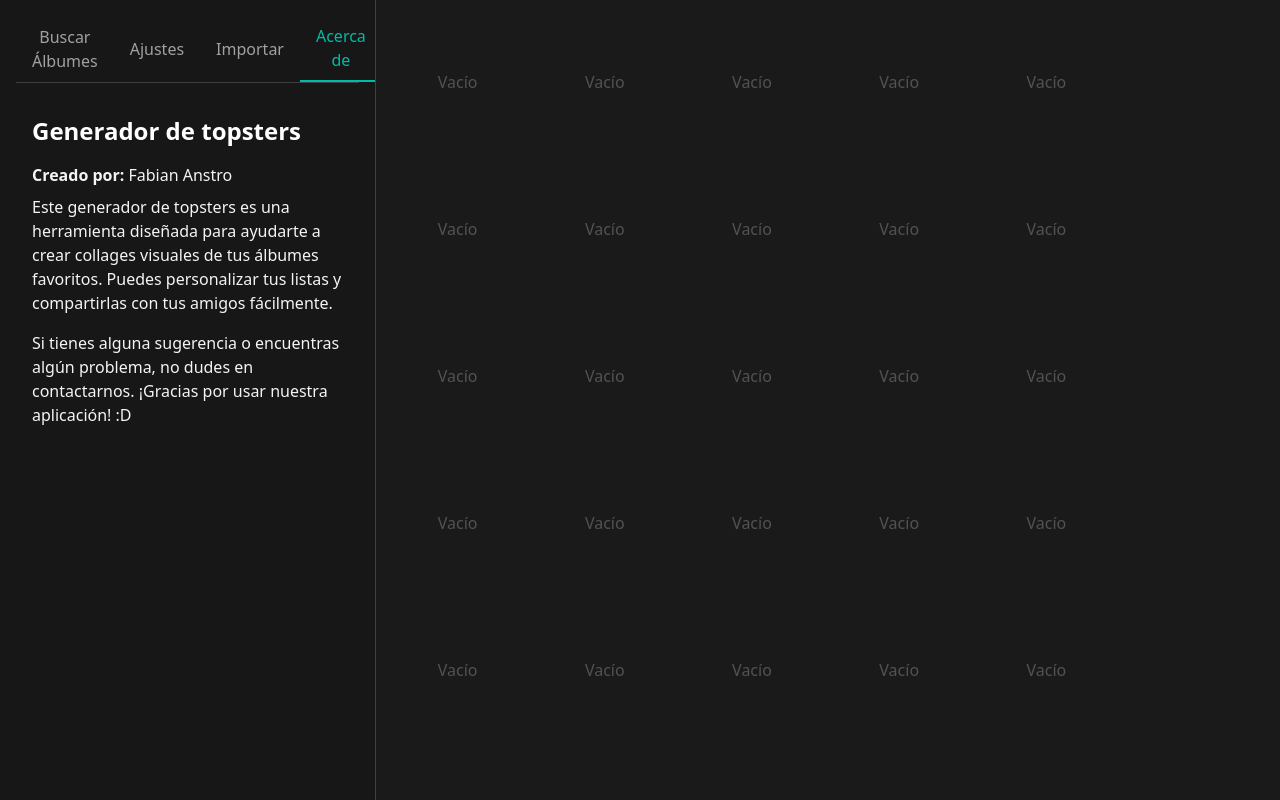
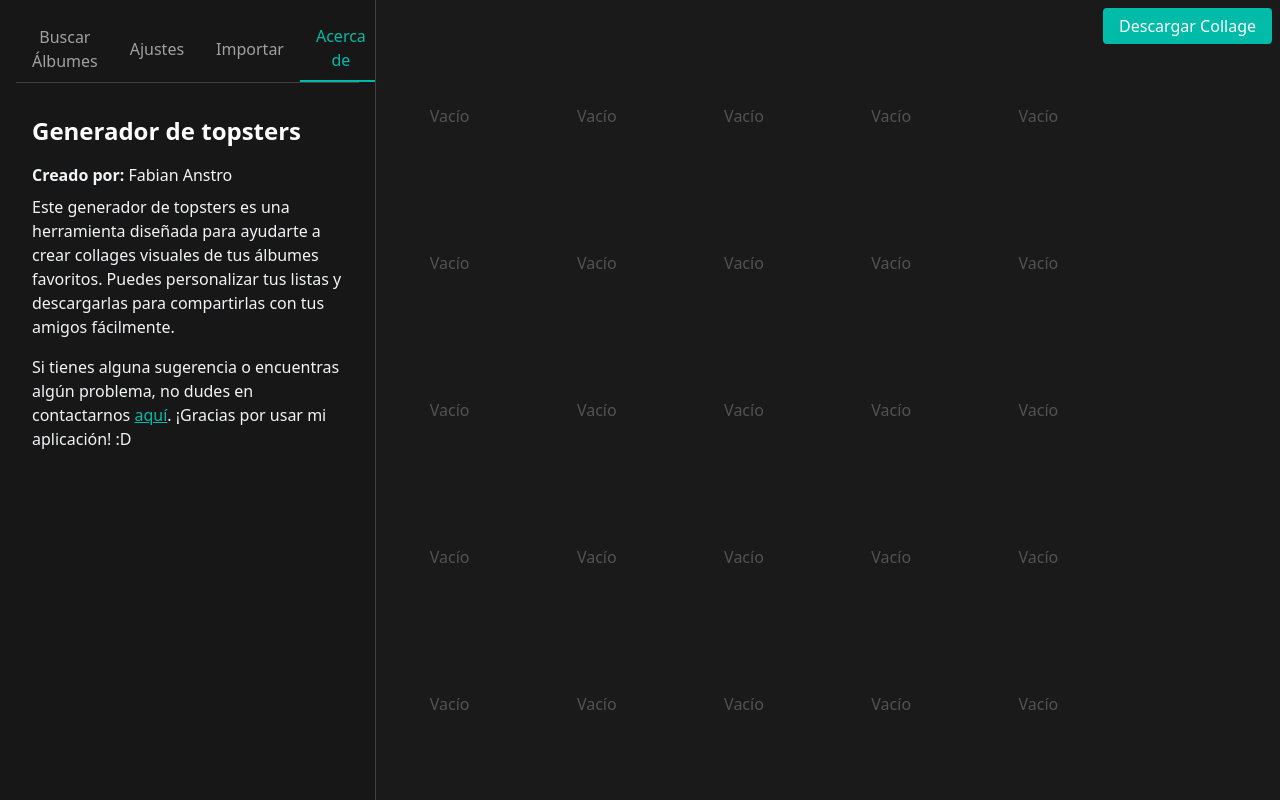
Before and after one commit to ElZapas/topster-project, a React (Vite) app: page / in a window 1280 px wide. Both pictures are taken after a click on the button "Acerca de". Built offline with nearby package versions, Linux system fonts and the light colour scheme.

Commit message:
Agregar funcionalidad para descargar el collage de álbumes en el componente EditorGrid y ajustar el estilo del área principal en AlbumEditorPage

```diff
--- a/src/components/controlPanel/about/AboutTab.tsx
+++ b/src/components/controlPanel/about/AboutTab.tsx
@@ -12,10 +12,10 @@ export default function AboutTab() {
       </p>
       <p className="text-gray-100 mb-4">
       Este generador de topsters es una herramienta diseñada para ayudarte a crear collages visuales de tus álbumes favoritos.
-      Puedes personalizar tus listas y compartirlas con tus amigos fácilmente.
+      Puedes personalizar tus listas y descargarlas para compartirlas con tus amigos fácilmente.
       </p>
       <p className="text-gray-100">
-      Si tienes alguna sugerencia o encuentras algún problema, no dudes en contactarnos. ¡Gracias por usar nuestra aplicación! :D
+      Si tienes alguna sugerencia o encuentras algún problema, no dudes en contactarnos <a href="mailto:anstrosolanofabian@gmail.com" className="text-teal-500 underline">aquí</a>. ¡Gracias por usar mi aplicación! :D
       </p>
     </div>
   );
--- a/src/components/editor/EditorGrid.tsx
+++ b/src/components/editor/EditorGrid.tsx
@@ -8,34 +8,26 @@
 import { Album } from "../../types/album";
 import { GridConfig } from "../../types/GridConfig";
 import { AlbumGrid } from "../ui/AlbumGrid";
+import { useRef, useState } from "react";
+import html2canvas from "html2canvas";
 
 /**
  * @types EditorGridProps
  * @description Propiedades del componente EditorGrid.
  */
+
+
 type EditorGridProps = {
 /**
-   * @property albums
-   * @description Lista de álbumes que se mostrarán en la cuadrícula.
+ * @typedef EditorGridProps
+ * @property {Album[]} albums - Lista de álbumes que se mostrarán en la cuadrícula.
+ * @property {GridConfig} config - Configuración de la cuadrícula que define su comportamiento y diseño.
+ * @property {(albums: Album[]) => void} updateAlbums - Función para actualizar la lista de álbumes.
+ * @property {boolean} [showTitle] - Indica si se debe mostrar el título (opcional).
  */
   albums: Album[];
-
-  /**
-   * @property config
-   * @description Configuración de la cuadrícula.
-   */
   config: GridConfig;
-
-  /**
-   * @property updateAlbums
-   * @description Función para actualizar la lista de álbumes.
-   */
   updateAlbums: (albums: Album[]) => void;
-
-  /**
-   * @property showTitle
-   * @description Indica si se deben mostrar los títulos de los álbumes.
-   */
   showTitle?: boolean;
 };
 
@@ -45,11 +37,42 @@ type EditorGridProps = {
  *
  * Este componente permite arrastrar y soltar álbumes en la cuadrícula y actualizar la lista de álbumes.
  */
-export const EditorGrid = ({
-  albums,
-  config,
-  updateAlbums,
-}: EditorGridProps) => {
+
+export const EditorGrid = ({ albums, config, updateAlbums }: EditorGridProps) => {
+
+  const gridRef = useRef<HTMLDivElement>(null);
+
+  const [isCapturing, setIsCapturing] = useState(false);
+
+  const handleDownloadImage = async () => {
+    if (!gridRef.current) return;
+
+    if (albums.length === 0) {
+      alert("No hay álbumes en el collage para descargar.");
+      return;
+    }
+
+    setIsCapturing(true);
+
+    try {
+      const canvas = await html2canvas(gridRef.current, {
+        backgroundColor: null,
+        useCORS: true,
+      });
+      const dataURL = canvas.toDataURL("image/png");
+
+      const link = document.createElement("a");
+      link.href = dataURL;
+      link.download = "mi-collage.png";
+      link.click();
+    } catch (error) {
+      console.error("Error capturando imagen", error);
+    } finally {
+      setIsCapturing(false);
+    }
+  };
+
+
   /**
    * @function handleDropAlbum
    * @description Maneja el evento de soltar un álbum en la cuadrícula.
@@ -58,11 +81,9 @@ export const EditorGrid = ({
    * @param targetIndex - Índice del espacio de destino en la cuadrícula.
    * @param source - Fuente del álbum (puede ser "search" o "editor").
    */
-  const handleDropAlbum = (
-    droppedAlbum: Album,
-    targetIndex: number,
-    source: string
-  ) => {
+
+  const handleDropAlbum = ( droppedAlbum: Album, targetIndex: number, source: string ) => {
+
     // Si no hay un álbum válido, no hacer nada
     if (!droppedAlbum?.id) return;
 
@@ -71,7 +92,7 @@ export const EditorGrid = ({
      * @description Nueva lista de álbumes después de la operación de arrastre y suelta.
      */
     const newList = [...albums]; // Crear una copia de la lista actual de álbumes
-    const currentIndex = newList.findIndex((a) => a?.id === droppedAlbum.id); // Buscar el índice actual del álbum arrastrado
+    const currentIndex = newList.findIndex((a) => a ?.id === droppedAlbum.id); // Buscar el índice actual del álbum arrastrado
 
     /**
      * @description Si la fuente es "search", simplemente reemplazar el álbum en la posición de destino.
@@ -91,8 +112,27 @@ export const EditorGrid = ({
   };
 
   return (
-    <div className="flex">
-      {/* Collage de álbumes */}
+    <div className="flex flex-col relative">
+      {/* Botón de descarga */}
+      <div className="self-end mb-1.5">
+        <button
+          onClick={handleDownloadImage}
+          className="bg-teal-500 hover:bg-teal-700 text-white py-1.5 px-4 rounded"
+          disabled={isCapturing}
+        >
+          {isCapturing ? "Generando..." : "Descargar Collage"}
+        </button>
+      </div>
+
+      {/* Overlay de carga */}
+      {isCapturing && (
+        <div className="absolute inset-0 bg-black bg-opacity-50 flex items-center justify-center z-50 transition-opacity">
+          <div className="text-white text-lg animate-pulse">Generando imagen...</div>
+        </div>
+      )}
+
+      {/* Contenedor del grid */}
+      <div ref={gridRef} className="flex relative">
         <div className="flex-1">
           <AlbumGrid
             albums={albums}
@@ -105,13 +145,15 @@ export const EditorGrid = ({
 
         {/* Lista de títulos (solo si showTitles está activado) */}
         {config.showTitles && (
-        <div className="px-4 overflow-y-auto w-full">
+          <div className="px-2 overflow-y-auto w-full"
+          style={{ backgroundColor: config.backgroundColor }}
+          >
             <ul
-            className="space-y-2 w-full break-words"
+              className="space-y-0.5 w-full break-words"
               style={{
                 fontSize:
-                config.rows && config.rows > 5
-                  ? `${Math.max(6, 12 - (config.rows - 5) * 3)}px`
+                  (config.rows ?? 0) && ((config.rows ?? 0) > 5 ? config.rows : 0)
+                    ? `${Math.max(6, 12 - ((config.rows ?? 0) - 5) * 3)}px`
                     : "12px",
                 color: config.textcolor,
               }}
@@ -124,8 +166,8 @@ export const EditorGrid = ({
                 );
 
                 return (
-                <li key={rowIndex} className="mb-2">
-                  <ul className="py-1">
+                  <li key={rowIndex} className="mb-3">
+                    <ul>
                       {rowAlbums.map((album, index) =>
                         album ? (
                           <li key={album.id}>
@@ -145,6 +187,7 @@ export const EditorGrid = ({
           </div>
         )}
       </div>
+    </div>
   );
 };
 
--- a/src/pages/AlbumEditorPage.tsx
+++ b/src/pages/AlbumEditorPage.tsx
@@ -86,7 +86,7 @@ export const EditorPage = () => {
        */
       }
       <main
-        className="flex-1 p-4 overflow-y-auto"
+        className="flex-1 p-2 overflow-y-auto"
         style={{ backgroundColor: gridConfig.backgroundColor }}
       >
         <EditorGrid
```
Lines whose indentation alone changed are shown as unchanged.
